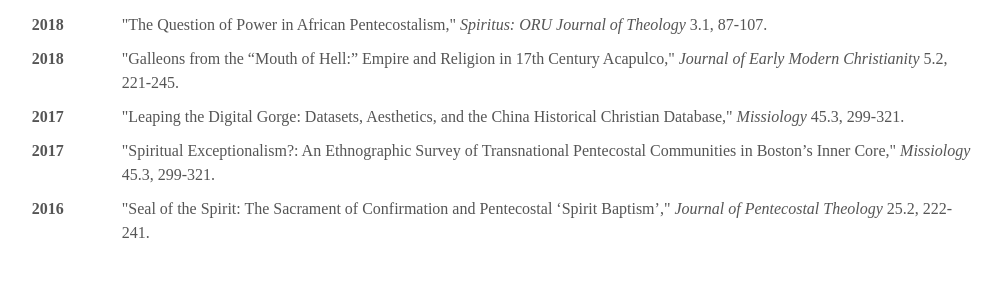
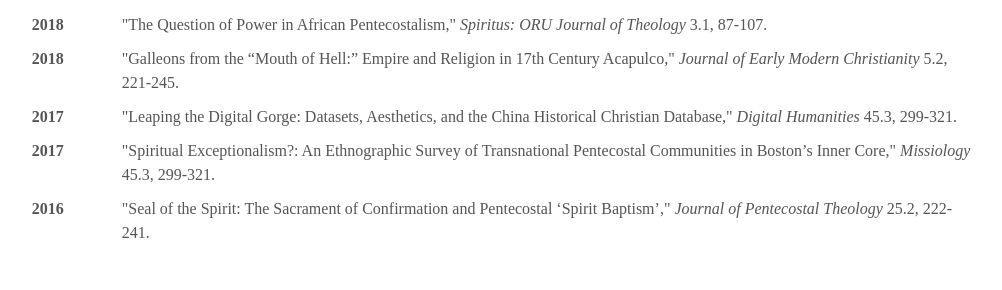
Before and after one commit to alex-mayfield/alex-mayfield.github.io, a Jekyll site: the page built from index.html, in a window 1280 px wide and 900 px high, scrolled down 1647 px. Shown: the part 152-442 px from the top of the window, without its empty margins (163-1165 px from the left). Built offline with Jekyll 4.4.1, drawn with Linux system fonts in a browser that asks for light colours; some web fonts are replaced.

Commit message:
Update publications.yml

```diff
--- a/_data/publications.yml
+++ b/_data/publications.yml
@@ -92,7 +92,7 @@
   - title: "Leaping the Digital Gorge: Datasets, Aesthetics, and the China Historical Christian Database"
     type: article
     year: 2017
-    journal: Missiology
+    journal: Digital Humanities
     vol_iss: 45.3
     book:
     edit:
```
